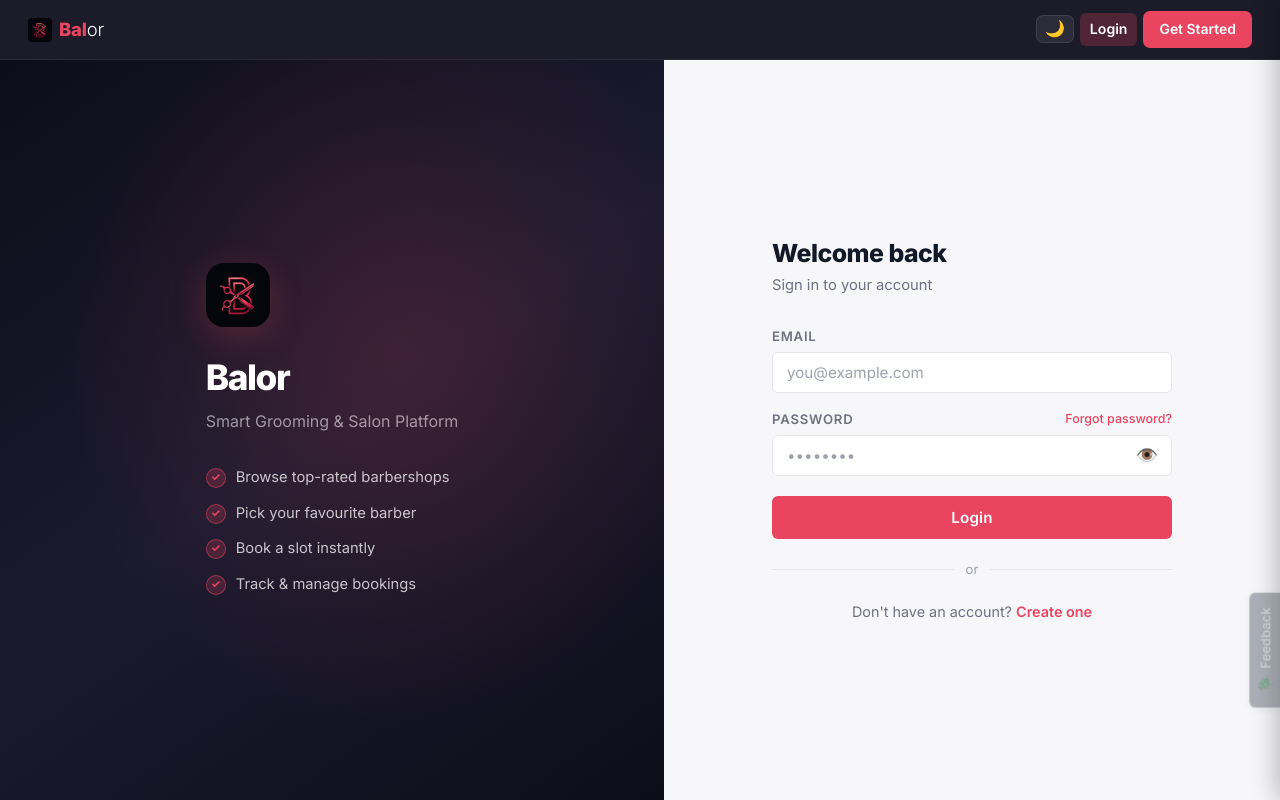
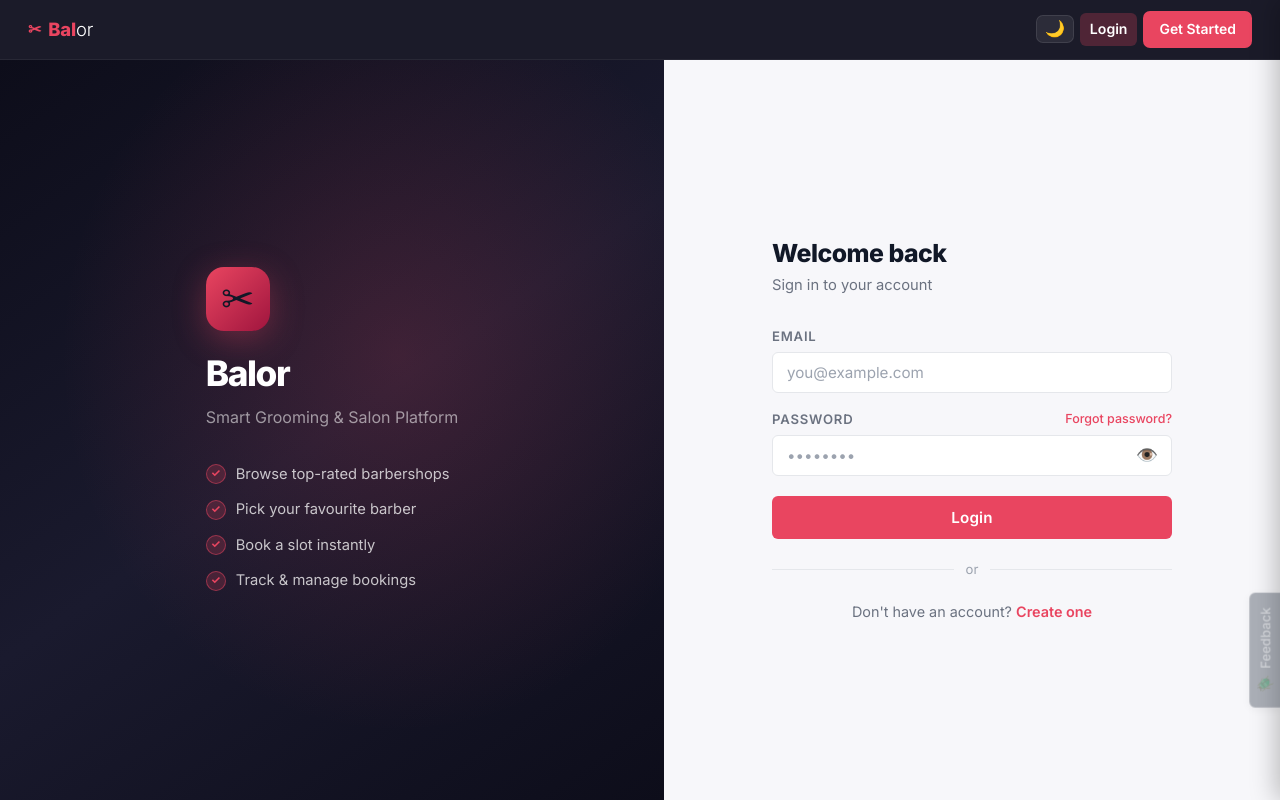
Before and after one commit to ujjwal11gits/Balor-Smart_Grooming_and_Salon_Platform, a React (Vite) app in the folder frontend/: page /login in a window 1280 px wide. Built offline with nearby package versions, Linux system fonts and the light colour scheme; no server answers.

Commit message:
revert: remove logo branding and restore original scissor emojis

```diff
--- a/frontend/index.html
+++ b/frontend/index.html
@@ -4,7 +4,7 @@
     <meta charset="UTF-8" />
     <meta name="viewport" content="width=device-width, initial-scale=1.0" />
     <title>Balor: Smart Grooming & Salon Platform</title>
-    <link rel="icon" type="image/png" href="/favicon.png" />
+    <link rel="icon" type="image/svg+xml" href="/favicon.svg" />
     <link rel="preconnect" href="https://fonts.googleapis.com" />
     <link rel="preconnect" href="https://fonts.gstatic.com" crossorigin />
     <link href="https://fonts.googleapis.com/css2?family=Inter:wght@300;400;500;600;700;800&display=swap" rel="stylesheet" />
--- a/frontend/src/components/Navbar.jsx
+++ b/frontend/src/components/Navbar.jsx
@@ -26,7 +26,7 @@ export default function Navbar() {
     <>
       <nav className="nav-container">
         <Link to="/" style={brandStyle} className="nav-brand">
-          <img src="/logo.png" alt="Balor Logo" style={logoImgStyle} />
+          <span style={scissorStyle}>✂</span>
           <span>Bal<span style={{ color: '#fff', fontWeight: 300 }}>or</span></span>
         </Link>
 
@@ -103,7 +103,7 @@ export default function Navbar() {
       <div className={`mobile-menu-drawer ${menuOpen ? 'open' : ''}`}>
         <div className="drawer-header">
           <Link to="/" style={brandStyle} onClick={() => setMenuOpen(false)}>
-            <img src="/logo.png" alt="Balor Logo" style={logoImgStyle} />
+            <span style={scissorStyle}>✂</span>
             <span>Bal<span style={{ color: '#fff', fontWeight: 300 }}>or</span></span>
           </Link>
           <button className="drawer-close" onClick={() => setMenuOpen(false)}>✕</button>
@@ -411,12 +411,7 @@ const brandStyle = {
   textDecoration: 'none',
   letterSpacing: '-0.01em',
 };
-const logoImgStyle = {
-  width: '24px',
-  height: '24px',
-  borderRadius: '4px',
-  objectFit: 'contain',
-};
+const scissorStyle = { fontSize: '1rem' };
 const themeBtnStyle = {
   background: 'rgba(255,255,255,0.07)',
   border: '1px solid rgba(255,255,255,0.1)',
--- a/frontend/src/pages/Landing.jsx
+++ b/frontend/src/pages/Landing.jsx
@@ -427,7 +427,7 @@ export default function LandingPage() {
           {/* Column 1: Brand & Info */}
           <div style={footerCol}>
             <div style={{ display: 'flex', alignItems: 'center', gap: '8px', marginBottom: '16px' }}>
-              <img src="/logo.png" alt="Balor Logo" style={{ width: '28px', height: '28px', borderRadius: '4px', objectFit: 'contain' }} />
+              <span style={{ color: 'var(--accent)', fontSize: '1.4rem' }}>✂</span>
               <span style={{ fontWeight: 800, color: 'var(--text)', fontSize: '1.3rem', letterSpacing: '-0.01em' }}>Balor</span>
             </div>
             <p style={{ color: 'var(--text2)', fontSize: '0.88rem', lineHeight: 1.6, margin: 0, textAlign: 'left' }}>
--- a/frontend/src/pages/Login.jsx
+++ b/frontend/src/pages/Login.jsx
@@ -115,7 +115,9 @@ export default function Login() {
       {/* Left branding panel */}
       <div style={brandPanel} className="login-brand-panel">
         <div style={brandContent}>
-          <img src="/logo.png" alt="Balor Logo" style={{ width: '64px', height: '64px', borderRadius: '18px', marginBottom: '20px', boxShadow: '0 8px 32px rgba(233,69,96,0.25)' }} />
+          <div style={logoArea}>
+            <span style={{ fontSize: '2.5rem' }}>✂</span>
+          </div>
           <h1 style={brandTitle}>Balor</h1>
           <p style={brandSubtitle}>Smart Grooming & Salon Platform</p>
           <div style={featureList}>
--- a/frontend/src/pages/Register.jsx
+++ b/frontend/src/pages/Register.jsx
@@ -206,7 +206,7 @@ export default function Register() {
             <>
               <div style={{ marginBottom: '28px' }}>
                 <Link to="/" style={{ display: 'inline-flex', alignItems: 'center', gap: '6px', color: 'var(--accent)', fontWeight: 700, fontSize: '1.1rem', textDecoration: 'none', marginBottom: '28px' }}>
-                  <img src="/logo.png" alt="Balor Logo" style={{ width: '22px', height: '22px', borderRadius: '4px', objectFit: 'contain' }} /> Balor
+                  <span>✂</span> Balor
                 </Link>
                 <h2 style={{ fontSize: '1.55rem', fontWeight: 800, letterSpacing: '-0.02em', color: 'var(--text)' }}>Create your account</h2>
                 <p style={{ color: 'var(--text2)', marginTop: '5px', fontSize: '0.92rem' }}>Join thousands of happy users</p>
```
Also changed, not shown: frontend/public/favicon.png (deleted), frontend/public/logo.png (deleted).
